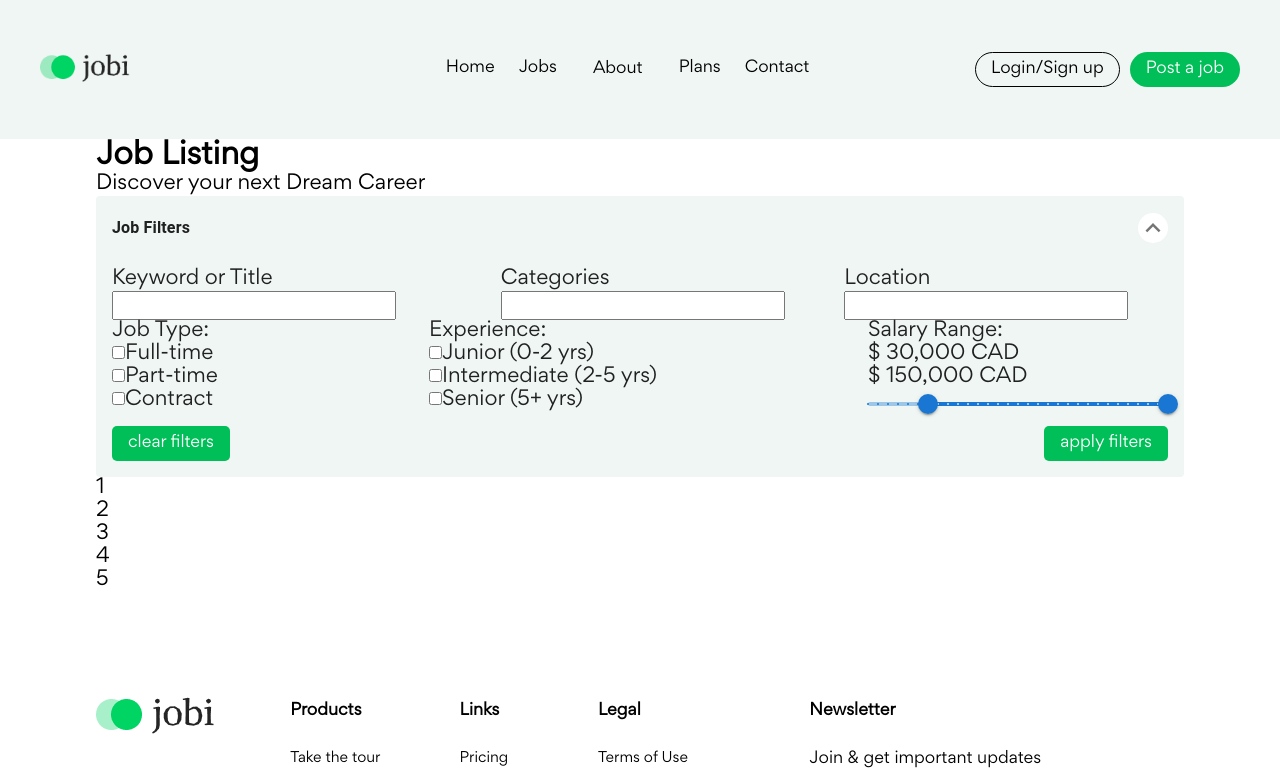
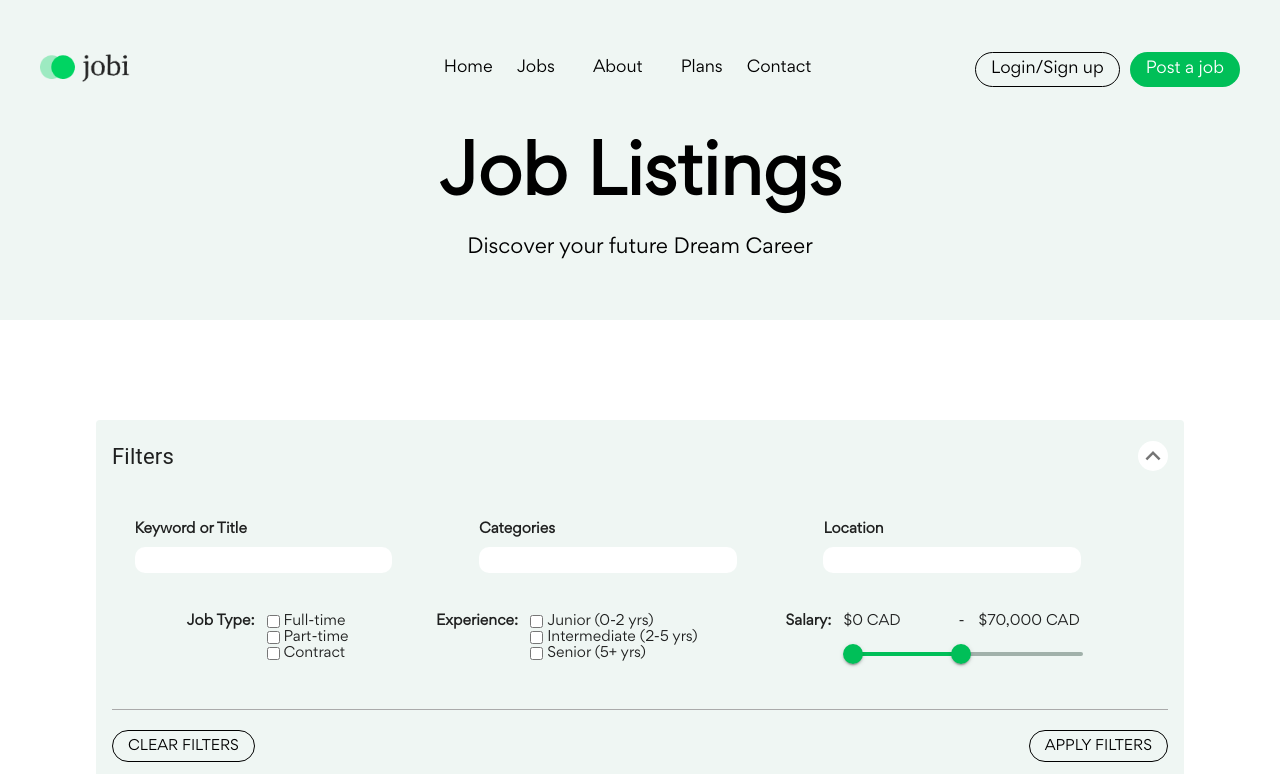
Before and after one commit to Koki001/jobApplicationBoard, a React (Create React App) app: page /jobs in a window 1280 px wide. Shown: the top 774 px of the page. Built offline with nearby package versions, Linux system fonts and the light colour scheme.

Commit message:
finished filter jobs layout

```diff
--- a/public/styles/App.css
+++ b/public/styles/App.css
@@ -491,8 +491,6 @@ nav {
   display: flex;
   justify-content: space-between;
   align-items: center;
-  position: sticky;
-  top: 0;
 }
 
 .navLogo {
@@ -523,13 +521,18 @@ nav {
   position: relative;
   cursor: pointer;
   pointer-events: all;
-  background-color: #EFF6F3;
   padding: 5px 10px;
-  border-radius: 5px;
-  border: 2px solid transparent;
-}
-.navMenu .subMenuParent:hover {
-  border: 2px solid #00BF58;
+}
+.navMenu .subMenuParent .subMenuTitle {
+  border-left: 2px solid transparent;
+  border-right: 2px solid transparent;
+  transition: all 0.1s linear;
+  padding: 0 2px;
+}
+.navMenu .subMenuParent:hover .subMenuTitle {
+  border-left: 2px solid #00BF58;
+  border-right: 2px solid #00BF58;
+  transform: scale(1.3);
 }
 .navMenu .subMenu {
   visibility: hidden;
@@ -542,7 +545,7 @@ nav {
   left: -199px;
   transition: all 0.3s linear;
   overflow: hidden;
-  border: 1px solid #00BF58;
+  border: 1px solid #244034;
   border-radius: 5px;
   display: flex;
   justify-content: center;
@@ -1497,6 +1500,21 @@ h1 {
   z-index: 100;
   background-color: #EFF6F3;
 }
+.jobsHeader span {
+  margin-bottom: 60px;
+}
+
+.jobsMain {
+  display: flex;
+  flex-direction: column;
+  justify-content: center;
+  align-items: center;
+}
+
+.jobsFilter {
+  width: 100%;
+  margin: 100px 0;
+}
 
 .filtersForm {
   display: flex;
@@ -1504,23 +1522,120 @@ h1 {
   align-items: center;
   justify-content: center;
 }
+.filtersForm label {
+  font-size: 0.7rem;
+  font-weight: bold;
+}
 
 .filtersTop {
-  width: 100%;
-  display: flex;
-  justify-content: space-between;
+  margin-top: 20px;
+  width: 100%;
+  display: flex;
+  justify-content: space-evenly;
 }
 
 .filtersBottom {
   width: 100%;
   display: flex;
-  justify-content: space-between;
+  justify-content: space-evenly;
+  margin: 40px 0;
 }
 
 .filterButtons {
   width: 100%;
   display: flex;
   justify-content: space-between;
+  padding-top: 20px;
+  border-top: 1px solid rgb(170, 170, 170);
+}
+.filterButtons button {
+  text-transform: uppercase;
+  font-size: 0.7rem;
+}
+
+.filtersKeyword,
+.filtersCategories,
+.filtersLocation {
+  display: flex;
+  flex-direction: column;
+  align-items: flex-start;
+  justify-content: space-between;
+  width: calc(33.3333333333% - 30px);
+}
+.filtersKeyword input,
+.filtersCategories input,
+.filtersLocation input {
+  width: 80%;
+  min-width: 230px;
+  margin-top: 10px;
+  border: none;
+  border-radius: 10px;
+  font-size: 0.7rem;
+  padding: 5px;
+}
+
+.filtersType,
+.filtersExperience,
+.filtersSalary {
+  display: flex;
+  align-items: flex-start;
+  justify-content: flex-start;
+}
+.filtersType p,
+.filtersExperience p,
+.filtersSalary p {
+  font-size: 0.7rem;
+  font-weight: bold;
+}
+
+.filtersType {
+  min-width: 175px;
+}
+
+.filtersExperience {
+  min-width: 275px;
+}
+
+.typeGroup div,
+.experienceGroup div,
+.salaryGroup div {
+  display: flex;
+  justify-content: flex-start;
+  align-items: center;
+}
+.typeGroup div label,
+.experienceGroup div label,
+.salaryGroup div label {
+  font-weight: normal;
+  margin-left: 4px;
+}
+
+.typeGroup,
+.experienceGroup,
+.salaryGroup {
+  margin-left: 12px;
+}
+
+.salaryGroup {
+  display: flex;
+  flex-direction: column;
+  justify-content: center;
+  align-items: center;
+}
+.salaryGroup .salaryRange {
+  width: 250px;
+  display: flex;
+  justify-content: space-between;
+  align-items: center;
+  margin-bottom: 10px;
+}
+.salaryGroup .salaryRange p {
+  font-weight: normal;
+  width: 115px;
+}
+.salaryGroup .salaryRange span {
+  width: 20px;
+  font-size: 0.7rem;
 }
 
 /*# sourceMappingURL=App.css.map */
--- a/src/App.js
+++ b/src/App.js
@@ -20,7 +20,7 @@ function App() {
   };
   useEffect(() => {
     const handleVisibility = () => {
-      window.pageYOffset > 2000 ? setShowButton(true) : setShowButton(false);
+      window.pageYOffset > 1500 ? setShowButton(true) : setShowButton(false);
     };
     window.addEventListener("scroll", handleVisibility);
     return () => {
--- a/src/components/JobListings.js
+++ b/src/components/JobListings.js
@@ -14,7 +14,7 @@ import Slider from "@mui/material/Slider";
 
 const JobListings = () => {
   const [expanded, setExpanded] = useState(true);
-  const [salary, setSalary] = useState([30000, 150000]);
+  const [salary, setSalary] = useState([0, 70000]);
   const handleExpand = () => {
     setExpanded(!expanded);
   };
@@ -32,10 +32,10 @@ const JobListings = () => {
       <section className="jobListings">
         <header className="jobsHeader">
           <NavBar />
+          <h1>Job Listings</h1>
+          <span>Discover your future Dream Career</span>
         </header>
         <div className="jobsMain wrapper">
-          <h2>Job Listing</h2>
-          <p>Discover your next Dream Career</p>
           <div className="jobsFilter">
             <Accordion
               expanded={expanded}
@@ -59,11 +59,10 @@ const JobListings = () => {
               >
                 <Typography
                   sx={{
-                    fontSize: "0.8rem",
-                    fontWeight: "bold",
+                    fontSize: "1.1rem",
                   }}
                 >
-                  Job Filters
+                  Filters
                 </Typography>
               </AccordionSummary>
               <AccordionDetails>
@@ -132,18 +131,40 @@ const JobListings = () => {
                       </div>
                     </div>
                     <div className="filtersSalary">
-                      <p>Salary Range:</p>
+                      <p>Salary:</p>
                       <div className="salaryGroup">
                         <div className="salaryRange">
-                          <p>{"$ " + salary[0].toLocaleString() + " CAD"}</p>
-                          <p>{"$ " + salary[1].toLocaleString() + " CAD"}</p>
+                          <p>{"$" + salary[0].toLocaleString() + " CAD"}</p>
+                          <span>-</span>
+                          <p>{"$" + salary[1].toLocaleString() + " CAD"}</p>
                         </div>
-                        <Box sx={{ width: 300 }}>
+                        <Box
+                          sx={{
+                            width: 230,
+                            "& .MuiSlider-thumb": {
+                              backgroundColor: "#00BF58",
+
+                              "&:hover": {
+                                backgroundColor: "#755146",
+                                boxShadow: "none",
+                              },
+                            },
+                            "& .MuiSlider-mark": {
+                              display: "none",
+                            },
+                            "& .MuiSlider-rail": {
+                              color: "#244034",
+                            },
+                            "& .MuiSlider-track": {
+                              color: "#00BF58",
+                            },
+                          }}
+                        >
                           <Slider
-                            getAriaLabel={() => "Temperature range"}
+                            getAriaLabel={() => "Salary range"}
                             value={salary}
                             onChange={handleSalaryChange}
-                            valueLabelDisplay="auto"
+                            // valueLabelDisplay="auto"
                             step={5000}
                             marks
                             min={0}
@@ -155,8 +176,9 @@ const JobListings = () => {
                   </div>
                 </form>
                 <div className="filterButtons">
-                  <button className="buttonSquareGreen">clear filters</button>
-                  <button className="buttonSquareGreen">apply filters</button>
+                  <button className="buttonRoundClear">clear filters</button>
+
+                  <button className="buttonRoundClear">apply filters</button>
                 </div>
               </AccordionDetails>
             </Accordion>
--- a/src/components/helpers/NavBar.js
+++ b/src/components/helpers/NavBar.js
@@ -9,7 +9,7 @@ const NavBar = () => {
   const menuRef = useRef(null);
   const handleOpenLinks = (e) => {
     e.stopPropagation();
-    setSubmenu(!submenu);
+    setSubmenu(true);
   };
   const handleOpenLinksKey = (e) => {
     if (e.code === "Enter") {
@@ -49,7 +49,7 @@ const NavBar = () => {
     <nav tabIndex={1} className="navWrapper">
       <a ref={ref} className="sr-only" href={location.hash}></a>
       <div className="navLogo">
-        <img src="../assets/header/jobiLogo.png" alt="jobi company logo" />
+        <img src={"../assets/header/jobiLogo.png"} alt="jobi company logo" />
       </div>
       <ul className="navMenu">
         <li>
@@ -66,9 +66,8 @@ const NavBar = () => {
           onKeyDown={handleOpenLinksKey}
           onMouseEnter={handleOpenLinksHover}
           onMouseLeave={handleCloseLinksHover}
-
         >
-          About
+          <div className="subMenuTitle">About</div>
           <ul
             className={submenu === true ? `subMenu slideOut` : `subMenu hide`}
           >
--- a/src/styles/layout/_header.scss
+++ b/src/styles/layout/_header.scss
@@ -19,8 +19,8 @@ nav {
   display: flex;
   justify-content: space-between;
   align-items: center;
-  position: sticky;
-  top: 0;
+  // position: sticky;
+  // top: 0;
 }
 .navLogo {
   min-width: 20%;
@@ -49,12 +49,19 @@ nav {
     position: relative;
     cursor: pointer;
     pointer-events: all;
-    background-color: $greenBg;
     padding: 5px 10px;
-    border-radius: 5px;
-    border: 2px solid transparent;
+    .subMenuTitle {
+      border-left: 2px solid transparent;
+      border-right: 2px solid transparent;
+      transition: all 0.1s linear;
+      padding: 0 2px;
+    }
     &:hover {
-      border: 2px solid $lightGreen;
+      .subMenuTitle {
+        border-left: 2px solid $lightGreen;
+        border-right: 2px solid $lightGreen;
+        transform: scale(1.3);
+      }
     }
   }
   .subMenu {
@@ -68,7 +75,7 @@ nav {
     left: -199px;
     transition: all 0.3s linear;
     overflow: hidden;
-    border: 1px solid $lightGreen;
+    border: 1px solid $darkGreen;
     border-radius: 5px;
     display: flex;
     justify-content: center;
--- a/src/styles/pages/_jobs.scss
+++ b/src/styles/pages/_jobs.scss
@@ -11,25 +11,123 @@
     z-index: 100;
     background-color: $greenBg;
   }
+  span {
+    margin-bottom: 60px;
+  }
+}
+.jobsMain {
+  display: flex;
+  flex-direction: column;
+  justify-content: center;
+  align-items: center;
+}
+.jobsFilter {
+  width: 100%;
+  margin: 100px 0;
 }
 .filtersForm {
   display: flex;
   flex-direction: column;
   align-items: center;
   justify-content: center;
+  label {
+    font-size: 0.7rem;
+    font-weight: bold;
+  }
 }
 .filtersTop {
+  margin-top: 20px;
   width: 100%;
   display: flex;
-  justify-content: space-between;
+  justify-content: space-evenly;
 }
 .filtersBottom {
   width: 100%;
   display: flex;
-  justify-content: space-between;
+  justify-content: space-evenly;
+  margin: 40px 0;
 }
 .filterButtons {
   width: 100%;
   display: flex;
   justify-content: space-between;
+  padding-top: 20px;
+  border-top: 1px solid $darkGrey;
+  button {
+    // margin: 0 20px;
+    text-transform: uppercase;
+    font-size: 0.7rem;
+  }
 }
+.filtersKeyword,
+.filtersCategories,
+.filtersLocation {
+  display: flex;
+  flex-direction: column;
+  align-items: flex-start;
+  justify-content: space-between;
+  width: calc(100% / 3 - 30px);
+  input {
+    width: 80%;
+    min-width: 230px;
+    margin-top: 10px;
+    border: none;
+    border-radius: 10px;
+    font-size: 0.7rem;
+    padding: 5px;
+  }
+}
+.filtersType,
+.filtersExperience,
+.filtersSalary {
+  display: flex;
+  align-items: flex-start;
+  justify-content: flex-start;
+  p {
+    font-size: 0.7rem;
+    font-weight: bold;
+  }
+}
+.filtersType {
+  min-width: 175px;
+}
+.filtersExperience {
+  min-width: 275px;
+}
+.typeGroup div,
+.experienceGroup div,
+.salaryGroup div {
+  display: flex;
+  justify-content: flex-start;
+  align-items: center;
+  label {
+    font-weight: normal;
+    margin-left: 4px;
+  }
+}
+.typeGroup,
+.experienceGroup,
+.salaryGroup {
+  margin-left: 12px;
+}
+.salaryGroup {
+  display: flex;
+  flex-direction: column;
+  justify-content: center;
+  align-items: center;
+  .salaryRange {
+    width: 250px;
+    display: flex;
+    justify-content: space-between;
+    align-items: center;
+    margin-bottom: 10px;
+    p {
+      font-weight: normal;
+      width: 115px;
+    }
+    span {
+      width: 20px;
+      font-size: 0.7rem;
+    }
+  }
+}
--- a/src/styles/pages/_pricing.scss
+++ b/src/styles/pages/_pricing.scss
@@ -11,6 +11,7 @@
     position: relative;
     z-index: 100;
     background-color: $greenBg;
+
   }
 }
 h1 {
```
Also changed, not shown: public/assets/header/jobiLogoDark.png (added), 1 other file (tests, documents, lock files or other folders).
